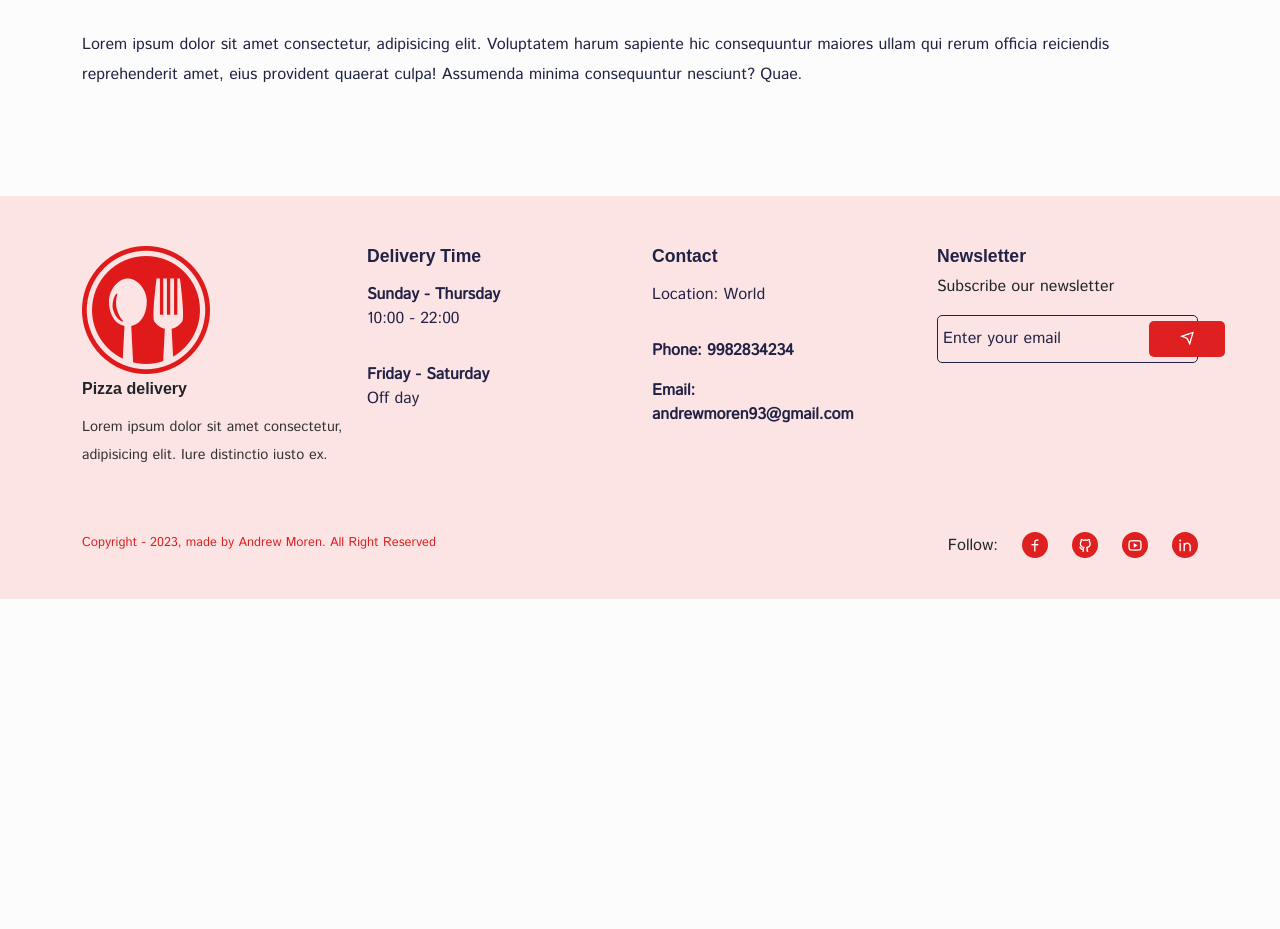
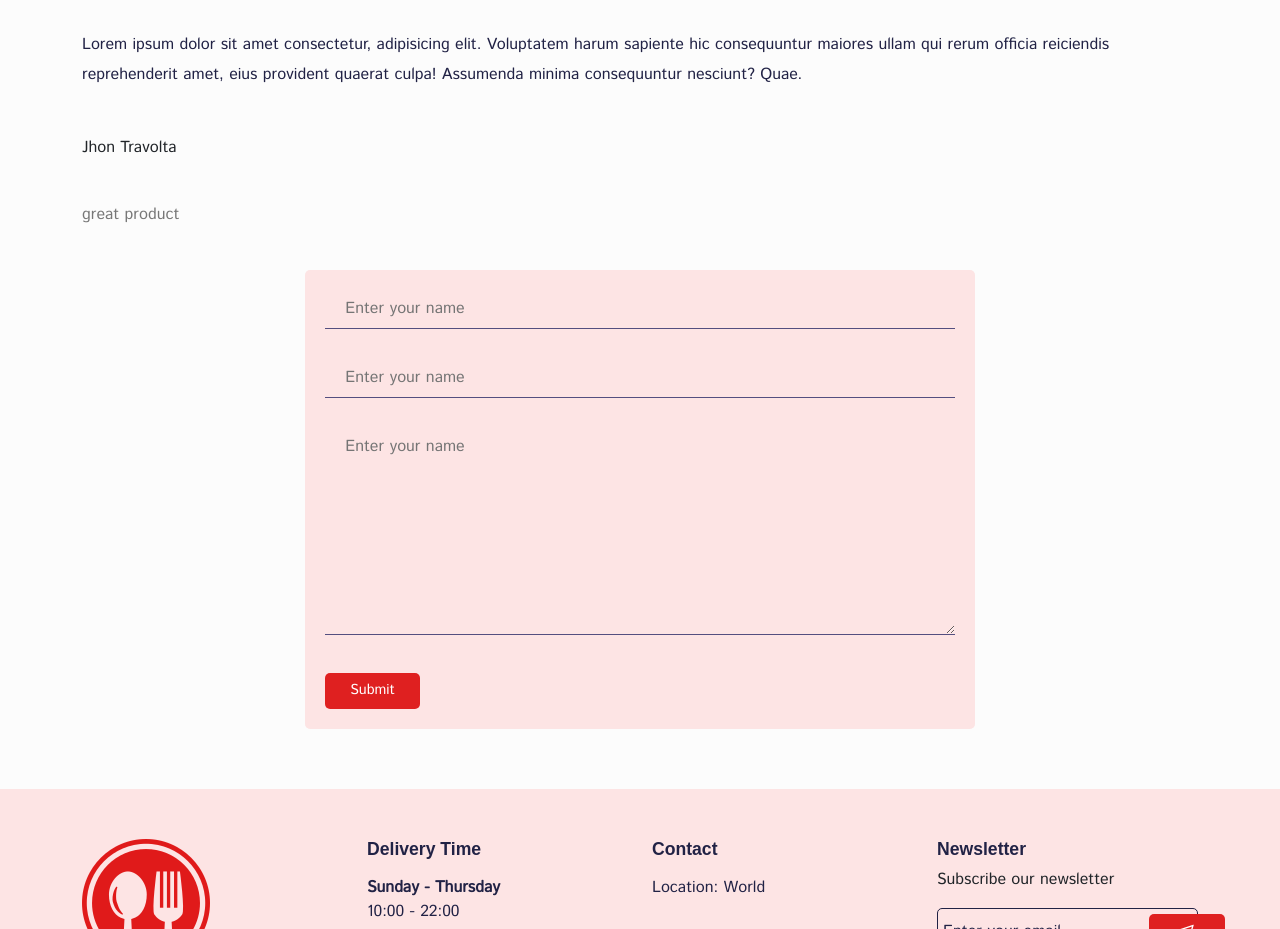
Before and after one commit to Andrewmoren/e_commerce_pizza, a React (Create React App) app: page /foods/01 in a window 1280 px wide. Shown: the part 560-1489 px from the top of the page. Before the commit the page ends 1159 px from the top, so only its background shows below. Built offline with nearby package versions, Linux system fonts and the light colour scheme; a web font is replaced by a local one.

Commit message:
create FoodDetails: add css 2

```diff
--- a/src/pages/FoodDetails.jsx
+++ b/src/pages/FoodDetails.jsx
@@ -64,6 +64,34 @@ const FoodDetails = () => {
                 quaerat culpa! Assumenda minima consequuntur nesciunt? Quae.
               </p>
             </div>
+
+            <div className="tab__form">
+              <div className="review">
+                <p className="user__name">Jhon Travolta</p>
+                <p className="review__text">great product</p>
+              </div>
+              <form className="form">
+                <div className="form__group">
+                  <input type="text" placeholder="Enter your name" />
+                </div>
+
+                <div className="form__group">
+                  <input type="text" placeholder="Enter your name" />
+                </div>
+
+                <div className="form__group">
+                  <textarea
+                    rows={8}
+                    type="text"
+                    placeholder="Enter your name"
+                  />
+                </div>
+
+                <button type="submit" className="addToCart__btn">
+                  Submit
+                </button>
+              </form>
+            </div>
           </Col>
         </Row>
       </Container>
--- a/src/styles/product-details.css
+++ b/src/styles/product-details.css
@@ -50,3 +50,31 @@
 .tab__active {
     color: #df2020
 }
+
+
+.form {
+    width: 60%;
+    margin: auto;
+    background: #fde4e4;
+    padding: 20px;
+    border-radius: 5px;
+}
+
+.form__group {
+    margin-bottom: 30px;
+}
+
+.form__group input,
+.form__group textarea {
+    width: 100%;
+    background: transparent;
+    padding: 7px 20px;
+    border: none;
+    border-bottom: 1px solid #111358b6
+}
+
+
+.form__group input:focus,
+.form__group textarea:focus {
+    outline: none;
+}
```
